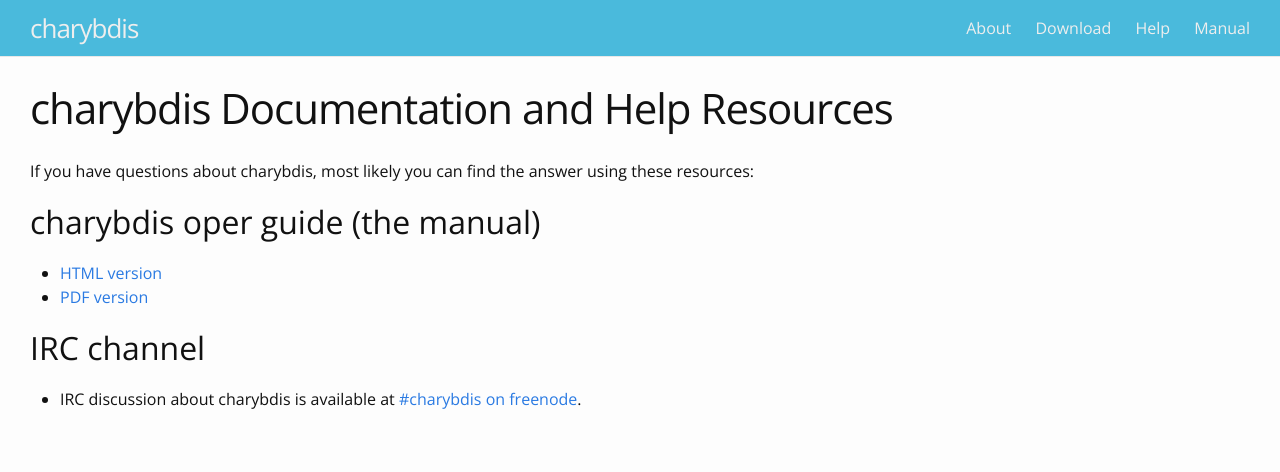
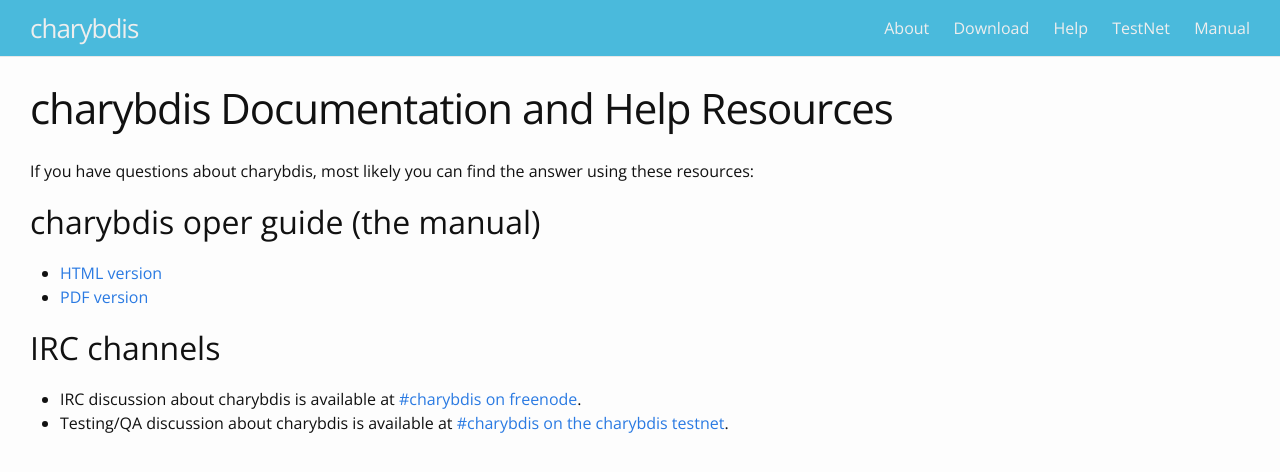
Before and after one commit to charybdis-ircd/charybdis-ircd.github.io, a Jekyll site: the page built from help.md, in a window 1280 px wide. Shown: the top 472 px of the page. Built offline with Jekyll 4.4.1, drawn with Linux system fonts in a browser that asks for light colours.

Commit message:
add a page on testnet and sandbox networks

```diff
--- a/help.md
+++ b/help.md
@@ -11,6 +11,7 @@
  * [HTML version](http://www.stack.nl/~jilles/irc/charybdis-oper-guide/index.html)
  * [PDF version](http://www.stack.nl/~jilles/irc/charybdis-oper-guide/charybdis-oper-guide.pdf)
 
-## IRC channel
+## IRC channels
 
  * IRC discussion about charybdis is available at [#charybdis on freenode](irc://irc.freenode.net/#charybdis).
+ * Testing/QA discussion about charybdis is available at [#charybdis on the charybdis testnet](irc://irc.charybdis.io/#charybdis).
```
Also changed, not shown: testnet.md (added, +26 -0 lines).
